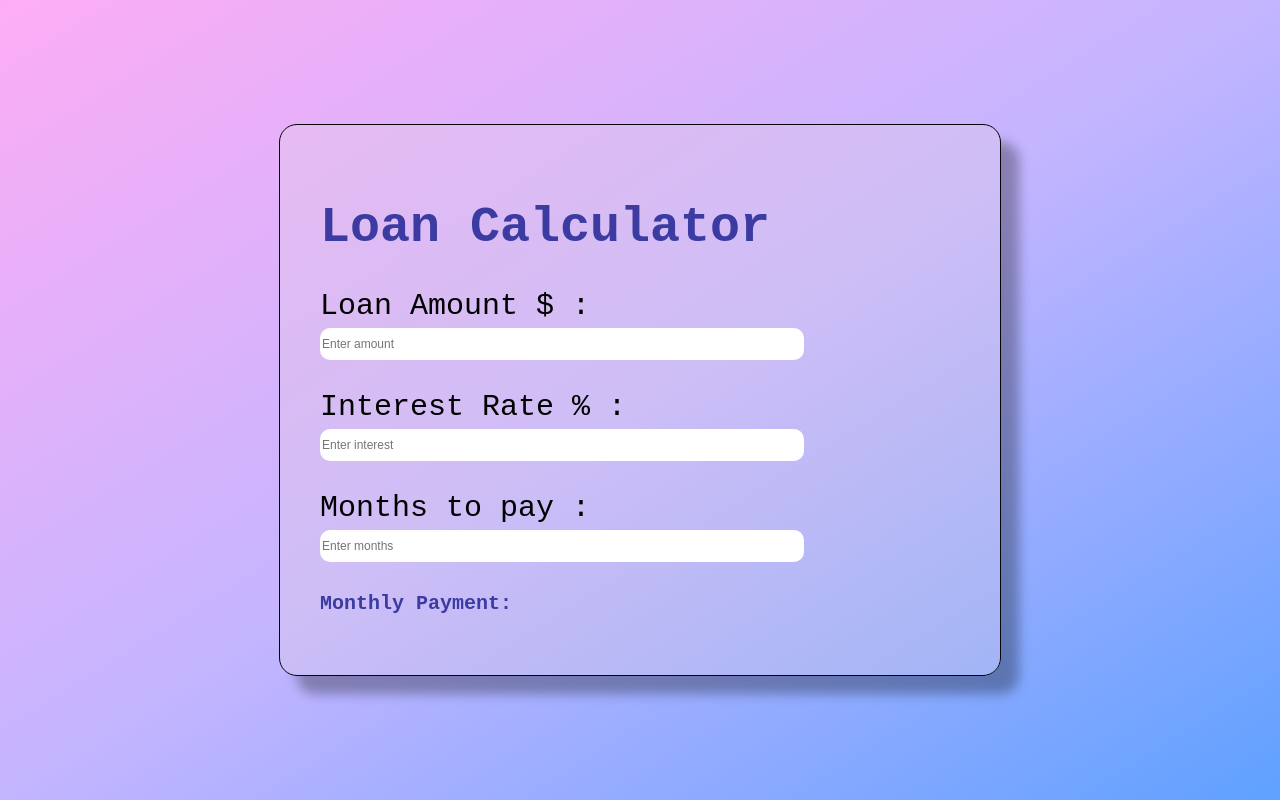
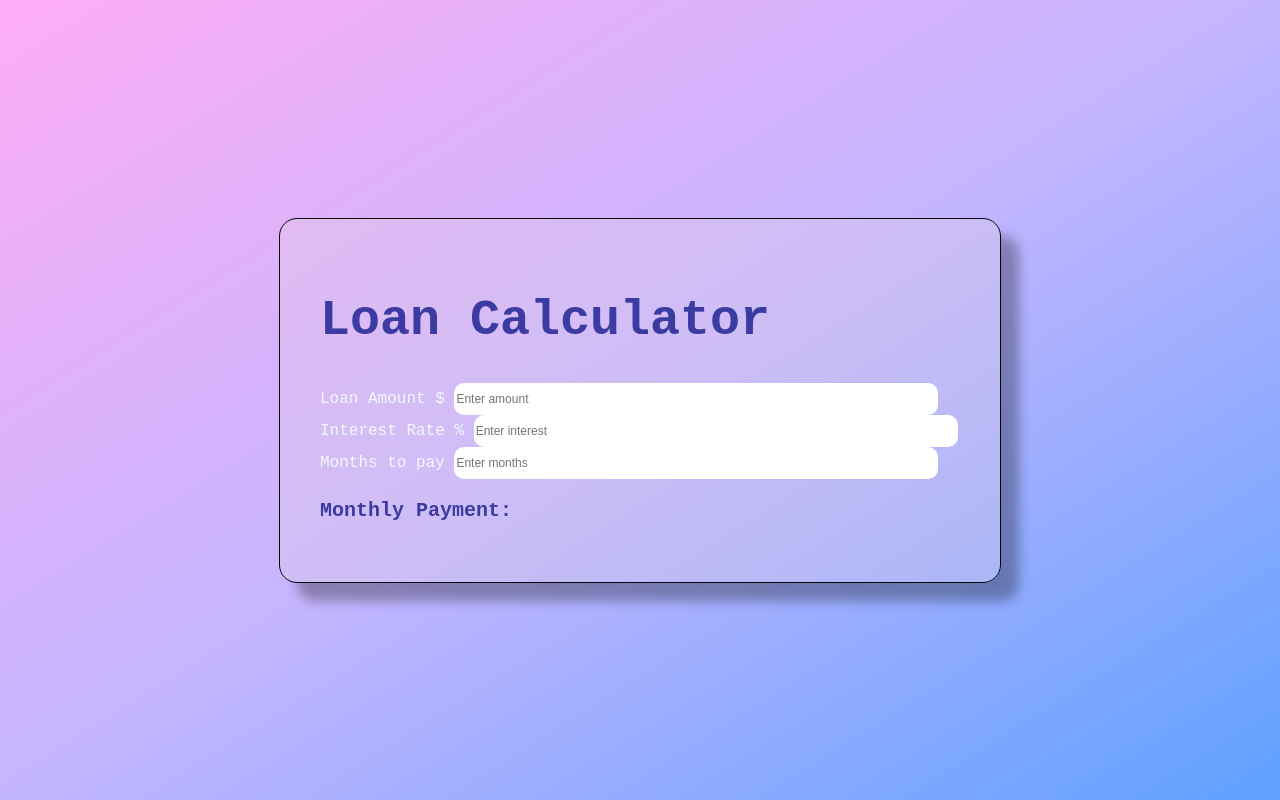
Before and after one commit to KranthiTeja59/Loancalculator, a plain HTML site: page index.html in a window 1280 px wide. Drawn offline with Linux system fonts and the light colour scheme.

Commit message:
Update index.html

```diff
--- a/index.html
+++ b/index.html
@@ -10,15 +10,15 @@
 <body>
     <div class="container">
         <h1 class="heading">Loan Calculator</h1>
-        <p class="paraname">Loan Amount $   :
-            <input onchange="calculateLoan()" class="input" type="number" id="la" min="1" max="500000" placeholder="Enter amount">
-        </p>
-        <p class="paraname">Interest Rate % :
-            <input onchange="calculateLoan()" class="input" type="number" id="ir" min="0" max="100" placeholder="Enter interest" step=".1">
-        </p>
-        <p class="paraname">Months to pay   :
-            <input onchange="calculateLoan()" class="input" type="number" id="mtp" min="6" max="48" placeholder="Enter months">
-        </p>
+        <label>Loan Amount $ </label>
+        <input onchange="calculateLoan()" class="input" type="number" id="la" min="1" max="500000" placeholder="Enter amount">
+
+        <label>Interest Rate % </label>
+        <input onchange="calculateLoan()" class="input" type="number" id="ir" min="0" max="100" placeholder="Enter interest" step=".1">
+
+       <label> Months to pay   </label>
+        <input onchange="calculateLoan()" class="input" type="number" id="mtp" min="6" max="48" placeholder="Enter months">
+
         <p class="payment" id="payment">Monthly Payment:</p>
     </div>
 
```
